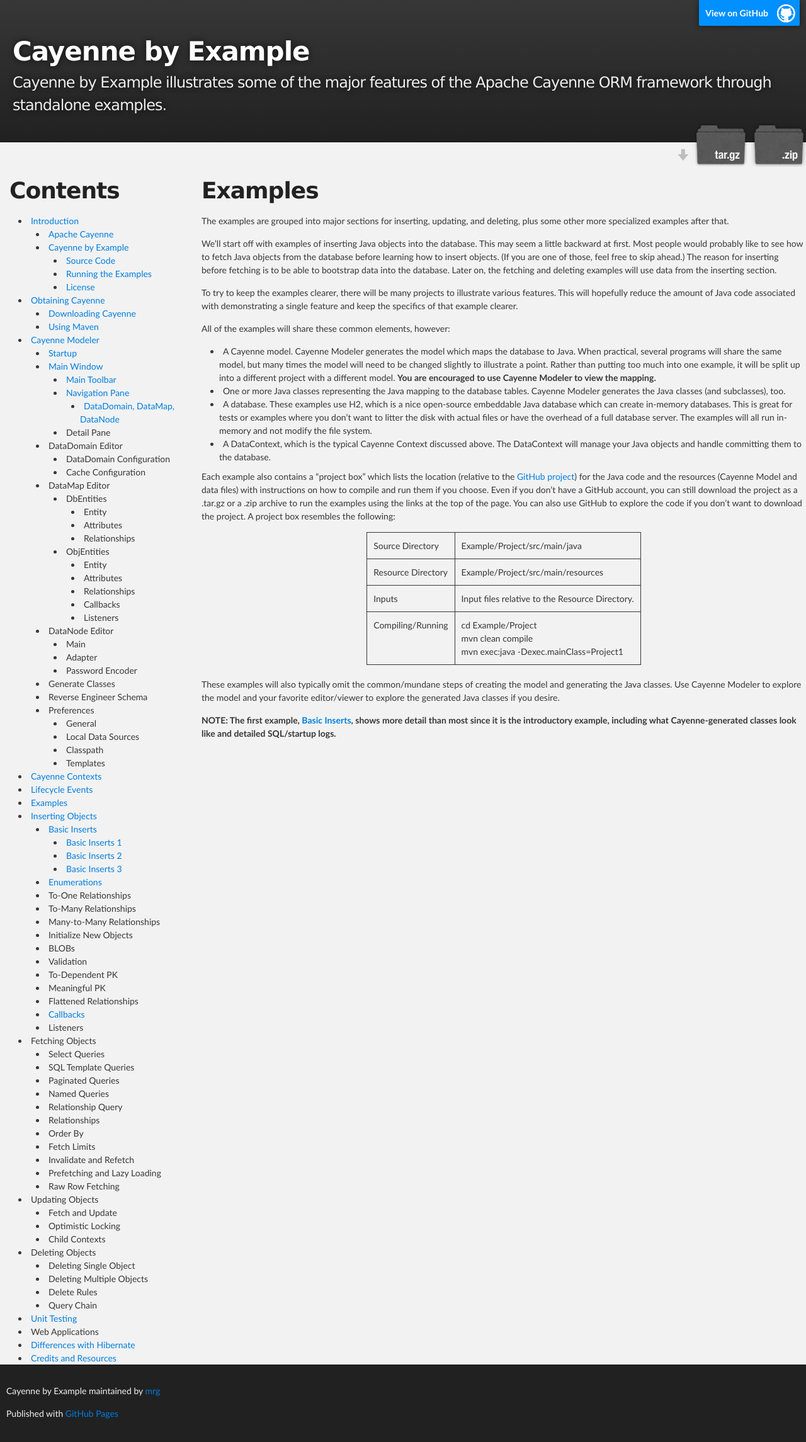
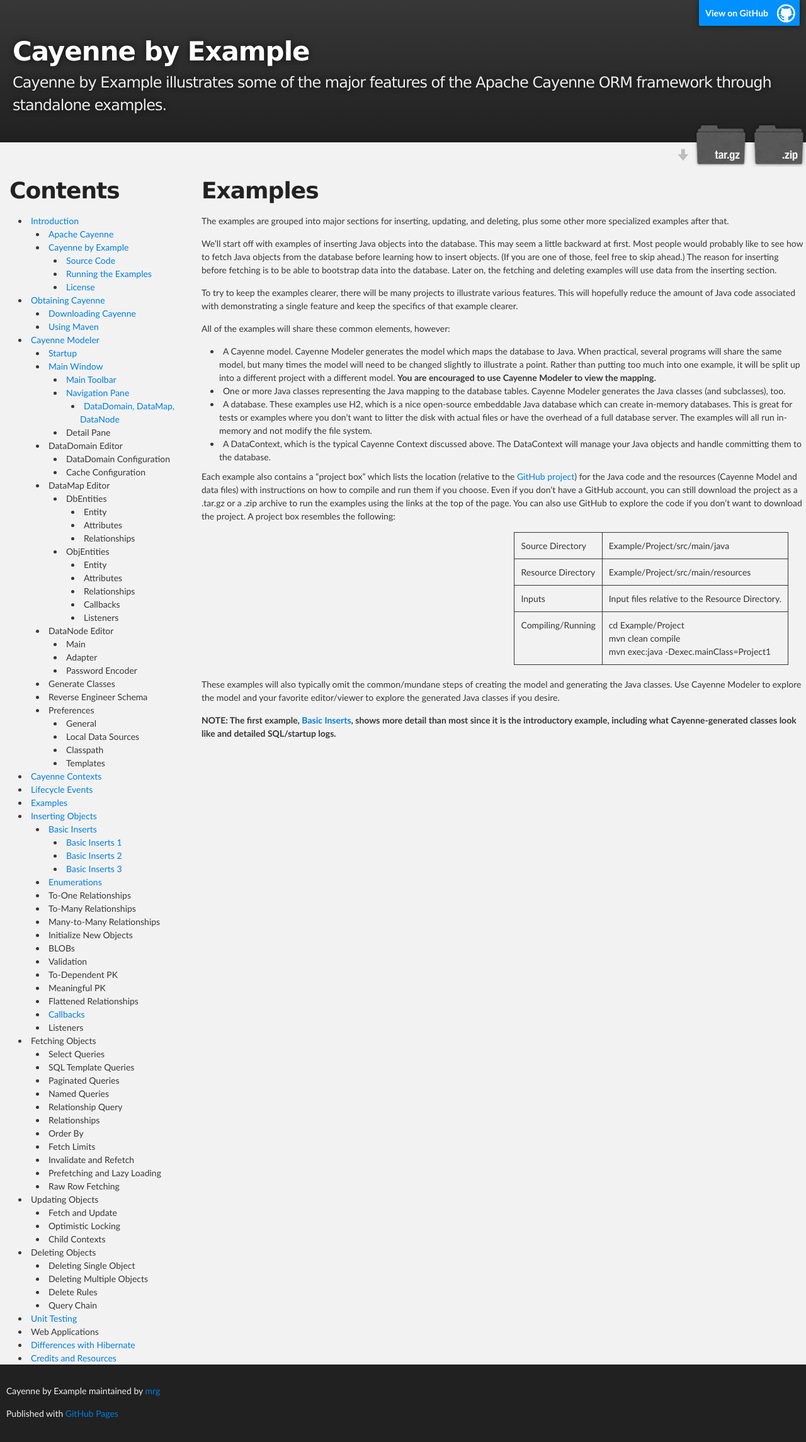
Before and after one commit to mrg/cbe, a Jekyll site: the page built from examples.md, in a window 1280 px wide. Shown: the whole page at 63% size. Built offline with Jekyll 4.4.1, drawn with Linux system fonts in a browser that asks for light colours; Markdown is read by kramdown in place of the engine named in the settings.

Commit message:
Updated table right-margin CSS so the border isn't against the browser side in a wide table.

```diff
--- a/stylesheets/stylesheet.css
+++ b/stylesheets/stylesheet.css
@@ -461,8 +461,8 @@
 
 table
 {
-    margin-left:auto;
-    margin-right:auto;
+    margin-left: auto;
+    margin-right: 2em;
 }
 
 .center
```
